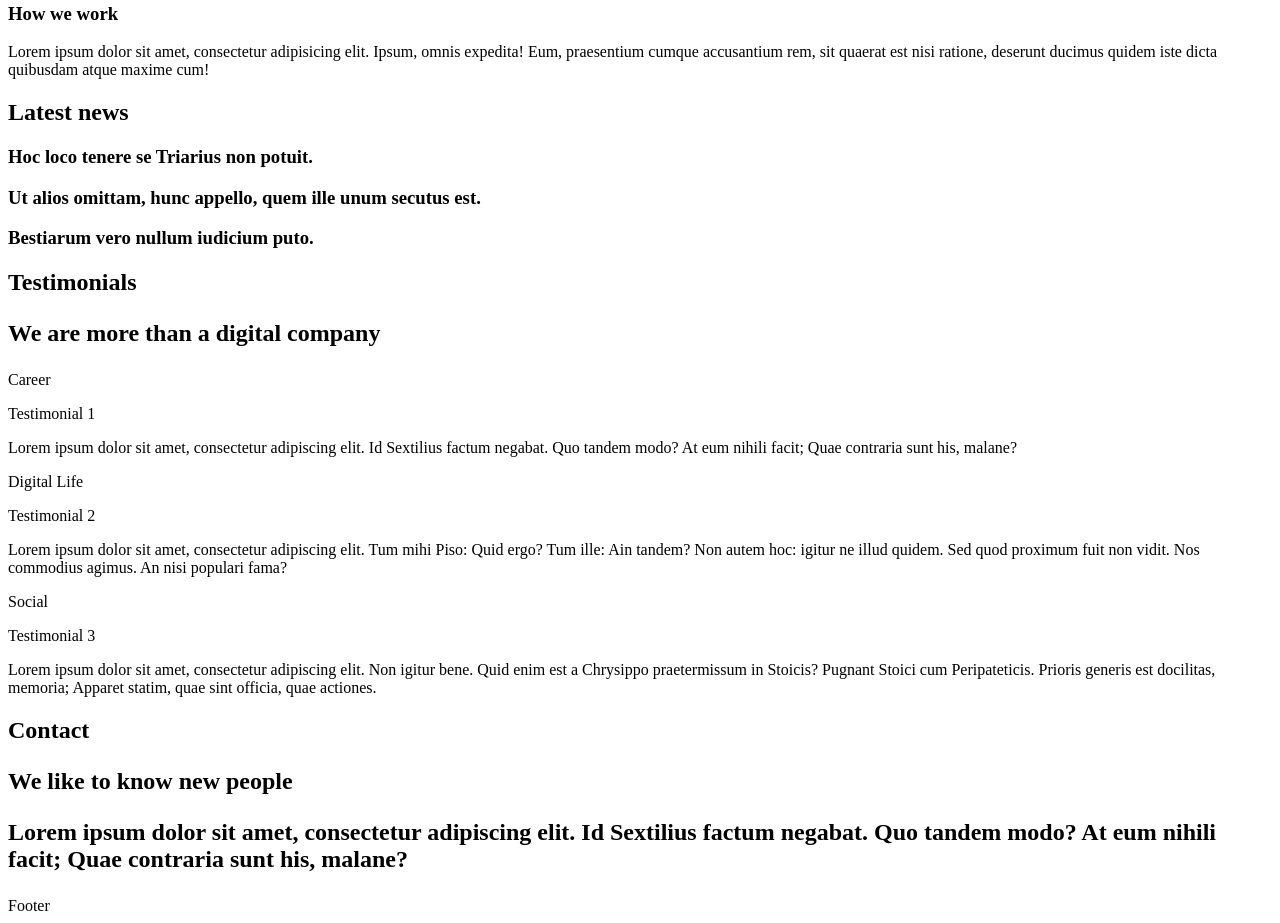
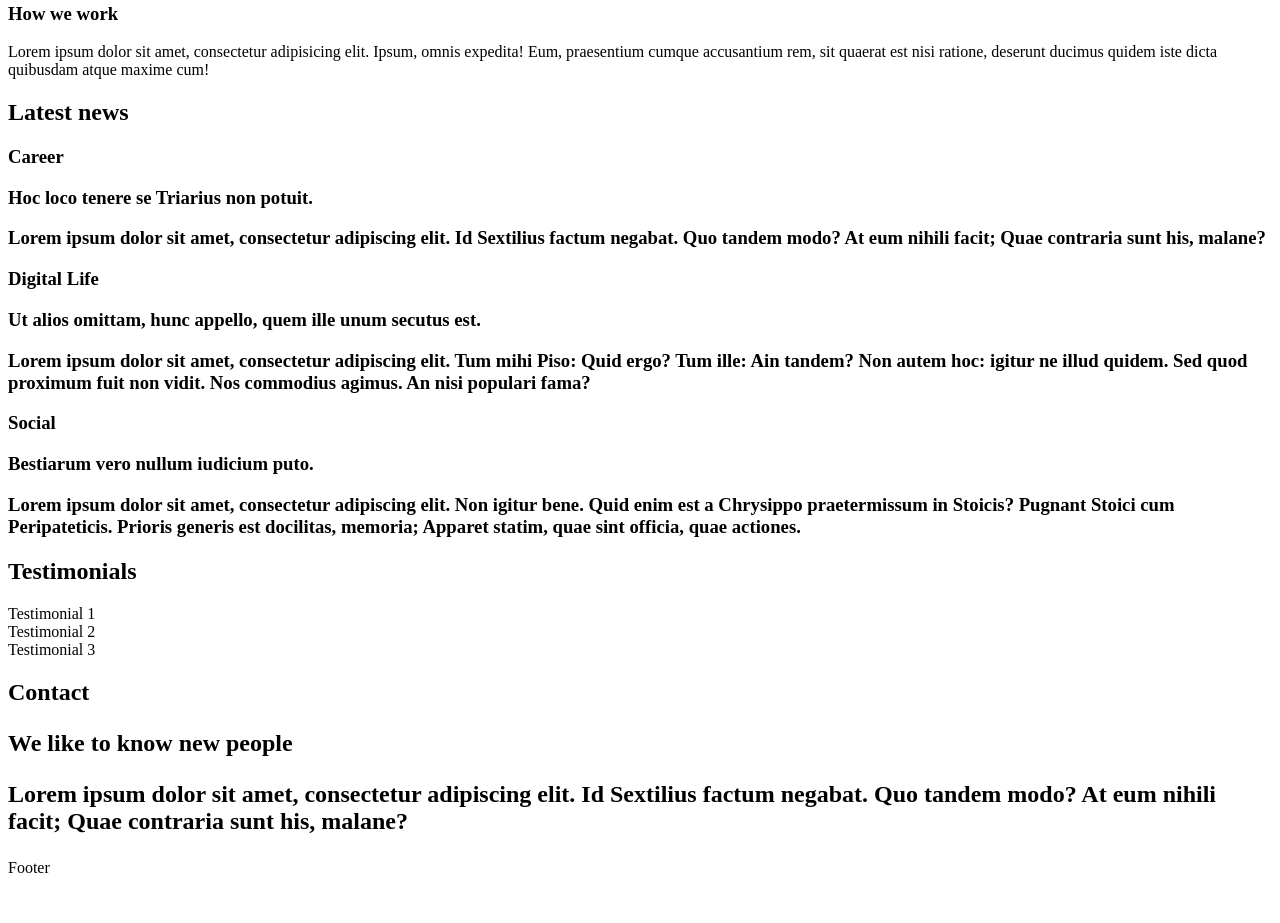
Before and after one commit to anamariaroman/holbertonschool-web_front_end, a plain HTML site: page 0x00-html_advanced/12-index.html in a window 1280 px wide. Shown: the part 990-1913 px from the top of the page. After the commit the page ends 1875 px from the top, so only its background shows below. Drawn offline with Linux system fonts and the light colour scheme.

Commit message:
tags <p>

```diff
--- a/0x00-html_advanced/12-index.html
+++ b/0x00-html_advanced/12-index.html
@@ -70,44 +70,45 @@
             <h2>
                 Latest news
             </h2>
-            <article><h3>Hoc loco tenere se Triarius non potuit.</h3></article>
-            <article><h3>Ut alios omittam, hunc appello, quem ille unum secutus est.</h3></article>
-            <article><h3>Bestiarum vero nullum iudicium puto.</h3></article>
-        </section>
-        <section>
-            <h2>
-                Testimonials
-                <p>
-                    We are more than a digital company
-                </p>
-            </h2>
             <article>
+                <h3>
                     <p>
                         Career
                     </p>
-                Testimonial 1
+                    Hoc loco tenere se Triarius non potuit.
                     <p>
                         Lorem ipsum dolor sit amet, consectetur adipiscing elit. Id Sextilius factum negabat. Quo tandem modo? At eum nihili facit; Quae contraria sunt his, malane?
                     </p>
+                </h3>
             </article>
             <article>
+                <h3>
                     <p>
                         Digital Life
                     </p>
-                Testimonial 2
+                    Ut alios omittam, hunc appello, quem ille unum secutus est.
                     <p>
                         Lorem ipsum dolor sit amet, consectetur adipiscing elit. Tum mihi Piso: Quid ergo? Tum ille: Ain tandem? Non autem hoc: igitur ne illud quidem. Sed quod proximum fuit non vidit. Nos commodius agimus. An nisi populari fama?
                     </p>
+                </h3>
             </article>
             <article>
+                <h3>
                     <p>
                         Social
                     </p>
-                Testimonial 3
+                    Bestiarum vero nullum iudicium puto.
                     <p>
                         Lorem ipsum dolor sit amet, consectetur adipiscing elit. Non igitur bene. Quid enim est a Chrysippo praetermissum in Stoicis? Pugnant Stoici cum Peripateticis. Prioris generis est docilitas, memoria; Apparet statim, quae sint officia, quae actiones.
                     </p>
+                </h3>
             </article>
+        </section>
+        <section>
+            <h2>Testimonials</h2>
+            <article>Testimonial 1</article>
+            <article>Testimonial 2</article>
+            <article>Testimonial 3</article>
         </section>
         <section>
             <h2>
```
Lines whose indentation alone changed are shown as unchanged.
